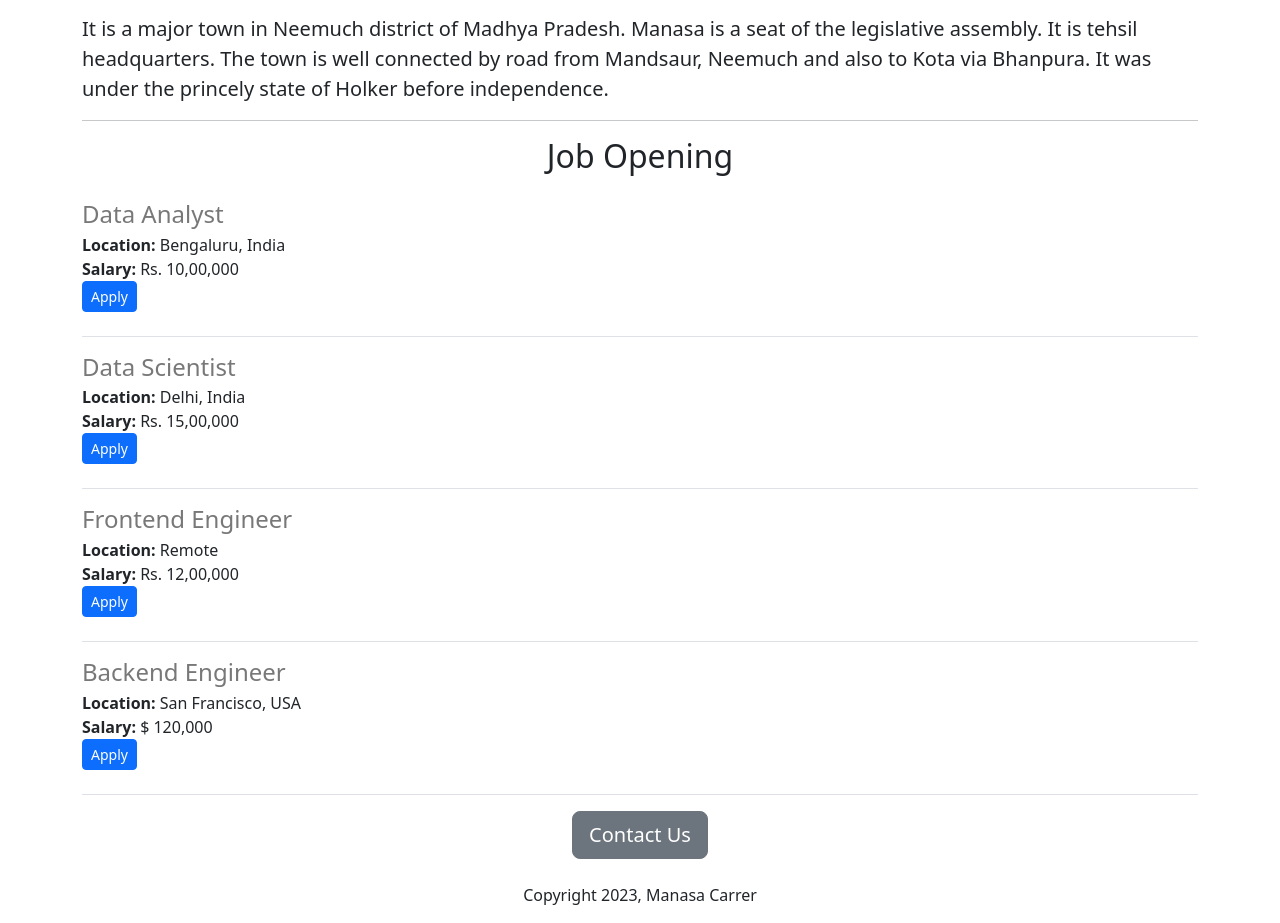
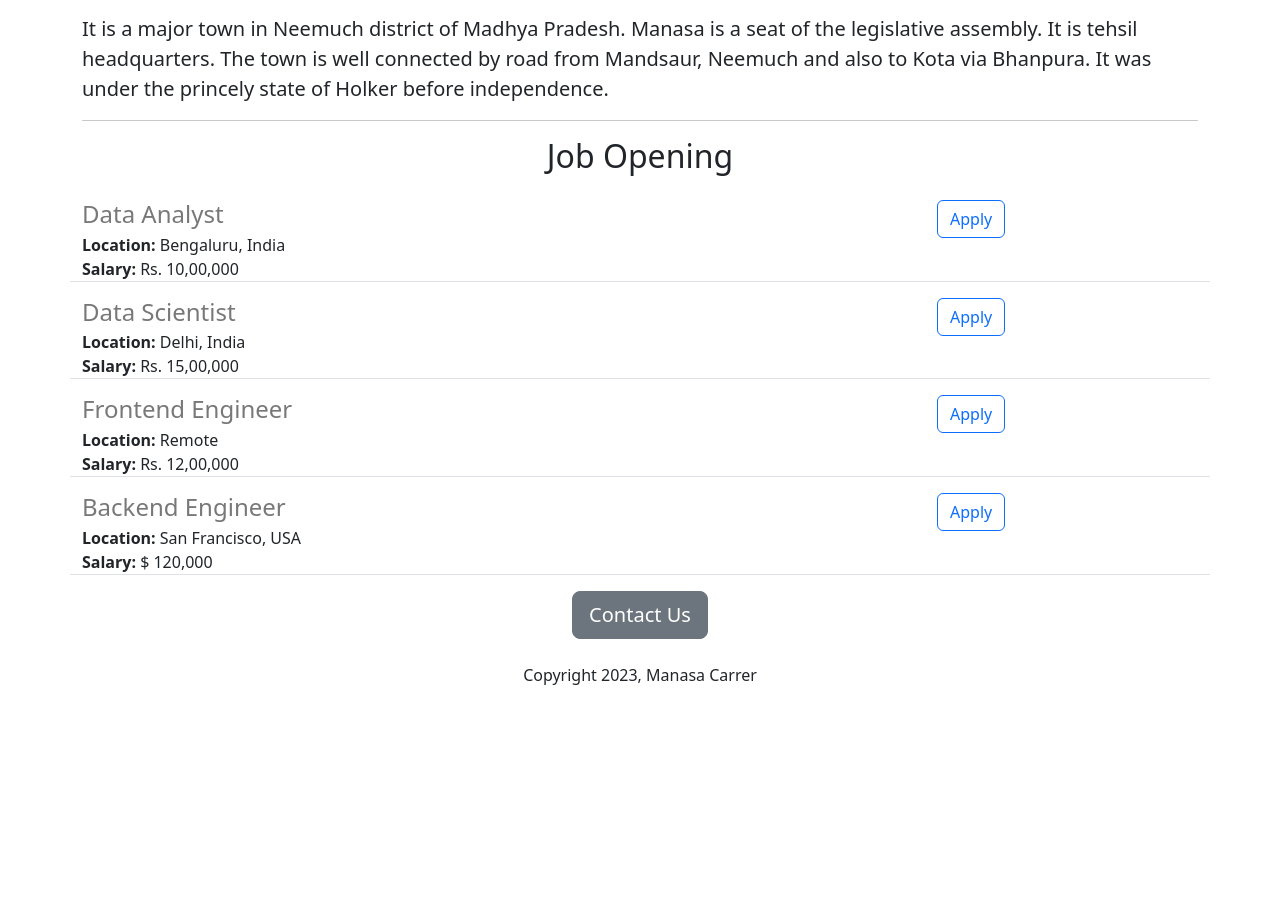
Before and after one commit to kuldeep1A/careers-website, a Flask app: page / in a window 1280 px wide. Shown: the part 521-1444 px from the top of the page. After the commit the page ends 1206 px from the top, so only its background shows below. Run offline with Flask 2, Linux system fonts and the light colour scheme.

Commit message:
use column with the help of bootstrap

```diff
--- a/templates/jobitem.html
+++ b/templates/jobitem.html
@@ -1,4 +1,5 @@
-<div class="border-bottom" style="margin-bottom: 16px">
+<div class="border-bottom row" style="margin-bottom: 16px">
+  <div class="col-9">
     <h4 style="color: rgb(120, 120, 120); margin-bottom: 4px">
       {{job['title']}}
     </h4>
@@ -7,6 +8,8 @@
     {% if 'salary' in job %}
     <div><b>Salary: </b>{{job['salary']}}</div>
     {% endif %}
-
-  <button type="button" class="btn btn-primary btn-sm mb-4">Apply</button>
   </div>
+  <div class="col-3">
+    <button type="button" class="btn btn-outline-primary mb-4">Apply</button>
+  </div>
+</div>
```
Lines whose indentation alone changed are shown as unchanged.
